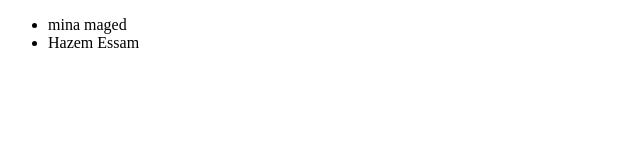
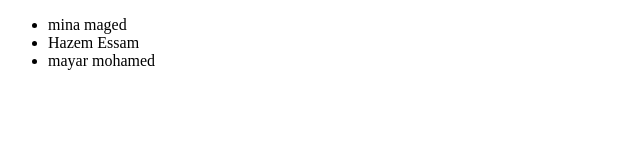
Before and after one commit to mina-maged123/group3, a plain HTML site: page index.html in a window 1280 px wide. Shown: the whole page, without its empty margins (0-640 px from the left). Drawn offline with Linux system fonts and the light colour scheme.

Commit message:
Added my name

```diff
--- a/index.html
+++ b/index.html
@@ -9,6 +9,7 @@
     <ul>
         <li>mina maged</li>
         <li>Hazem Essam</li>
+        <li>mayar mohamed</li>
     </ul>
 </body>
 </html>
```
